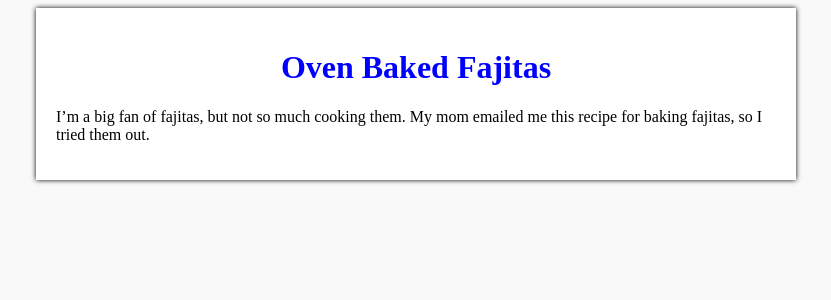
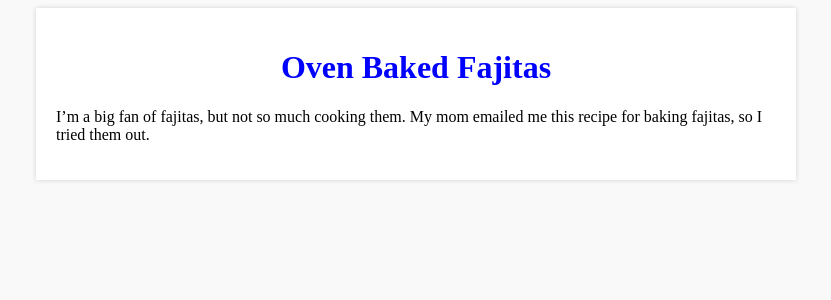
Before and after one commit to adamhammes/old-site, a Jekyll site: the page built from blog/index.html, in a window 1280 px wide. Shown: the top 300 px of the page, without its empty margins (224-1055 px from the left). Built offline with Jekyll 4.4.1, drawn with Linux system fonts in a browser that asks for light colours.

Commit message:
Typo in box-shadow

```diff
--- a/assets/css/main.css
+++ b/assets/css/main.css
@@ -20,7 +20,7 @@ h2 {
     margin: auto;
     background-color: #fff;
     padding: 20px;
-    box-shadow: 0 0 5px rgba(0,0,0.155);
+    box-shadow: 0 0 5px rgba(0,0,0,.155);
 }
 
 .archive-link {
```
